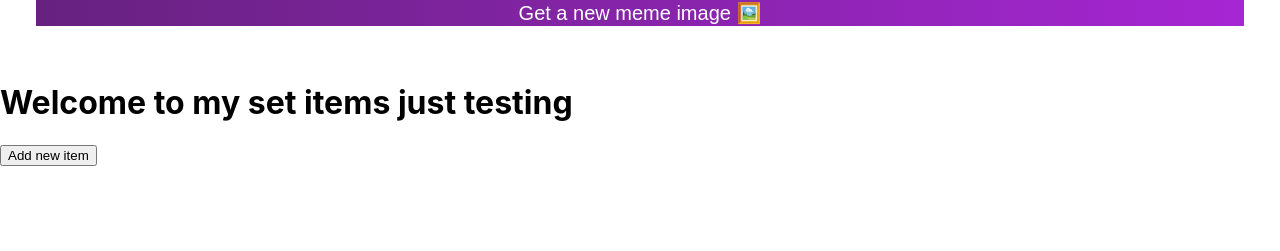
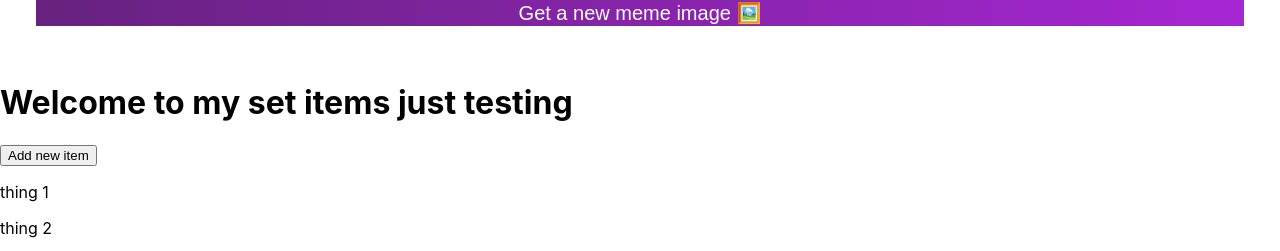
Before and after one commit to mrauthentik/joker, a React (Create React App) app: page / in a window 1280 px wide. Shown: the part 3514-3765 px from the top of the page. Before the commit the page ends 3696 px from the top, so only its background shows below. Built offline with nearby package versions, Linux system fonts and the light colour scheme.

Commit message:
added functions

```diff
--- a/src/components/new.js
+++ b/src/components/new.js
@@ -1,18 +1,17 @@
 export default function New(){
     const items = ["thing 1", "thing 2"]
-    function set(){
-        items.map((list)=>{
-            return(
-             list
-            )
-          console.log(list)
-        })
-    }
+      const itemsElement = items.map((list)=>{
+        return <p>{list}</p>
+      })
+
+   function additem(){
+     return itemsElement
+   }
     return (
         <div>
             <h1> Welcome to my set items just testing</h1>
-            <button onClick={set}> Add new item</button>
-            <p>{set}</p>
+            <button onClick={additem}> Add new item</button>
+            {itemsElement}
         </div>
     )
 }
```
